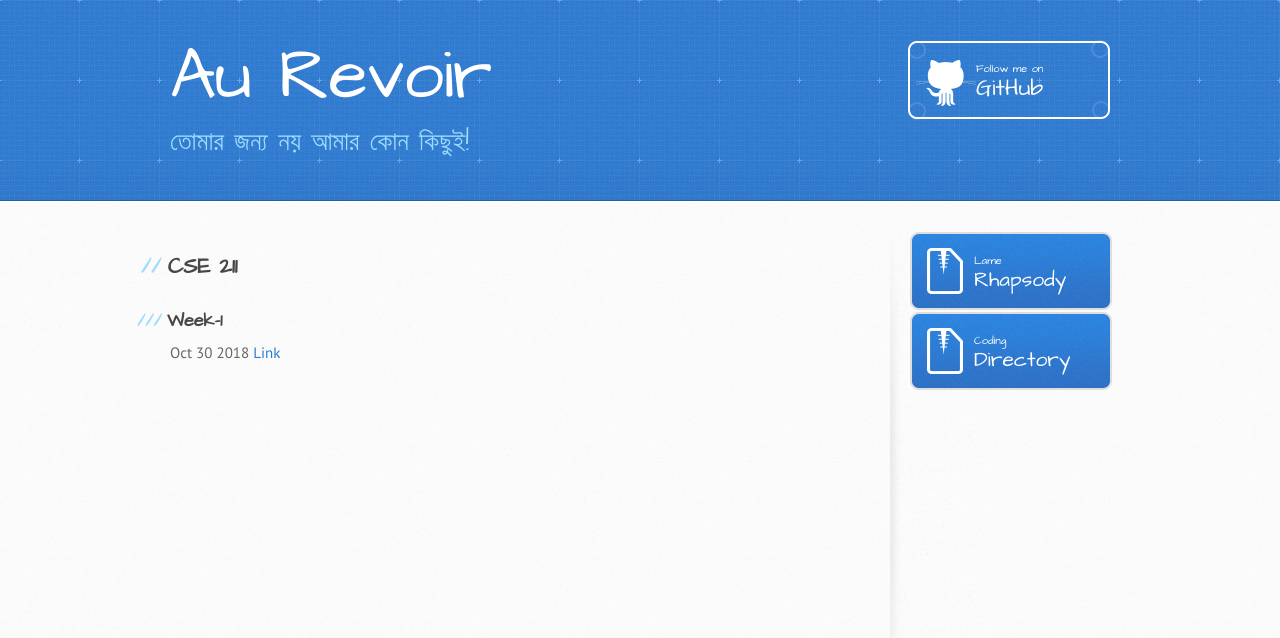
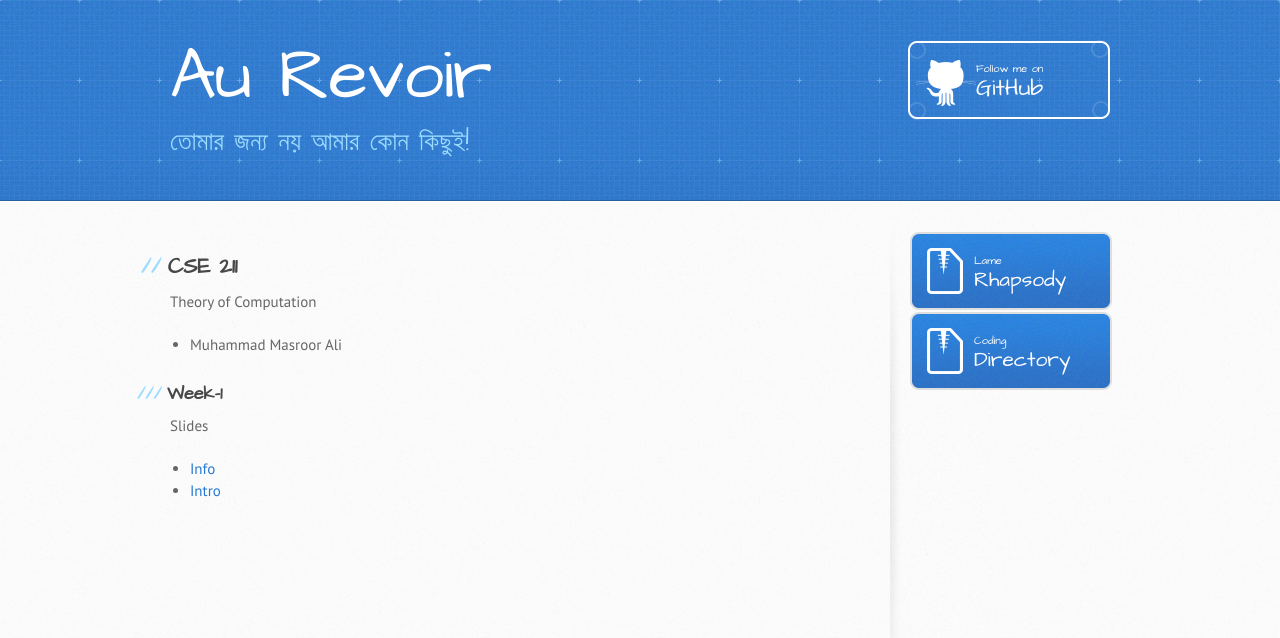
Before and after one commit to rebornplusplus/rebornplusplus.github.io, a Jekyll site: the page built from oscar/211/index.md, in a window 1280 px wide. Shown: the top 638 px of the page. Built offline with Jekyll 4.4.1, drawn with Linux system fonts in a browser that asks for light colours; some web fonts are replaced; our own code applies the rules of GitHub Pages for plain Markdown files.

Commit message:
Updated week-1 slides

```diff
--- a/oscar/211/index.md
+++ b/oscar/211/index.md
@@ -4,7 +4,11 @@ layout: default
 
 ## CSE 211
 
+Theory of Computation
+- Muhammad Masroor Ali
+
 ### Week-1
 
-Oct 30 2018
-[Link](asdasdjasdj)
+Slides
+- [Info](./cse211slides00information.pdf)
+- [Intro](./cse211slides01introduction.pdf)
```
